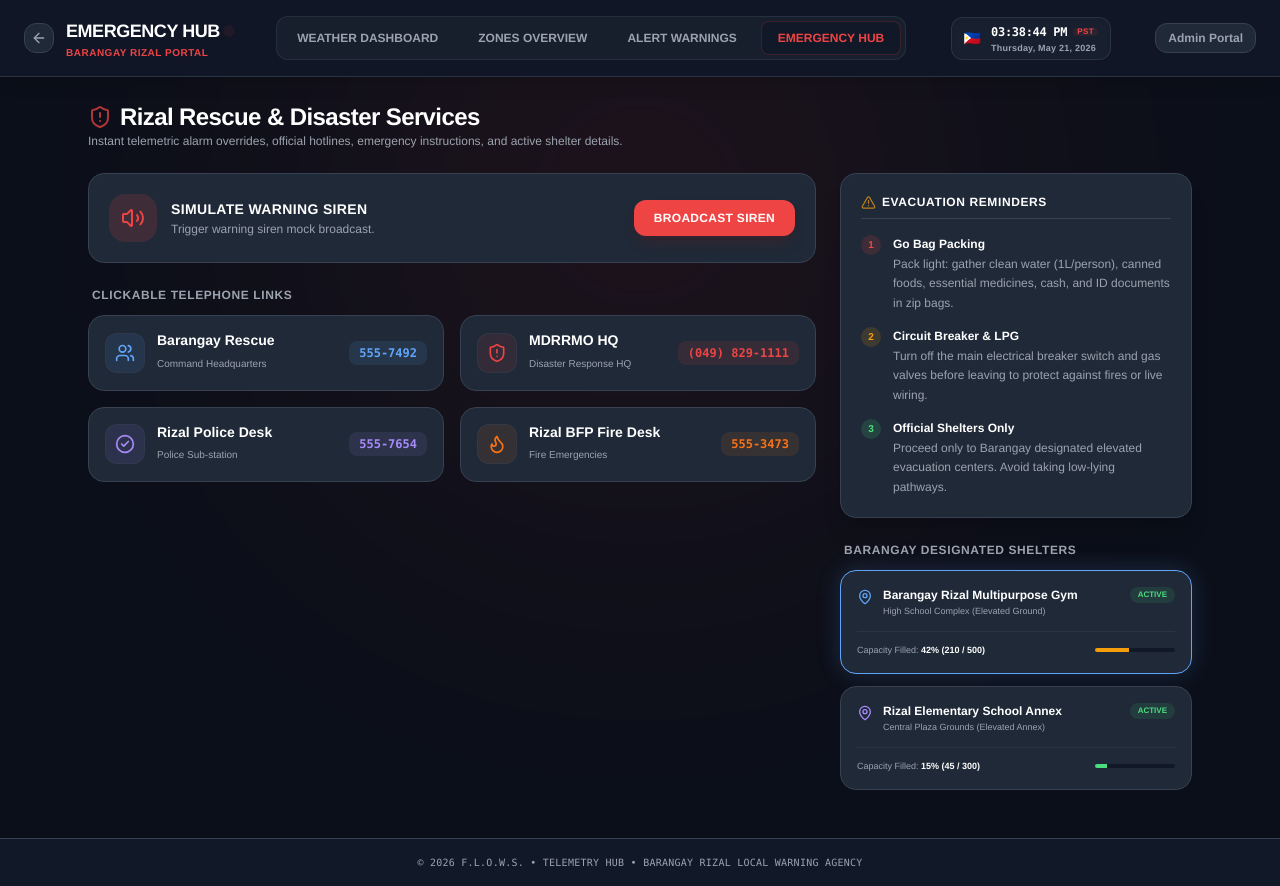
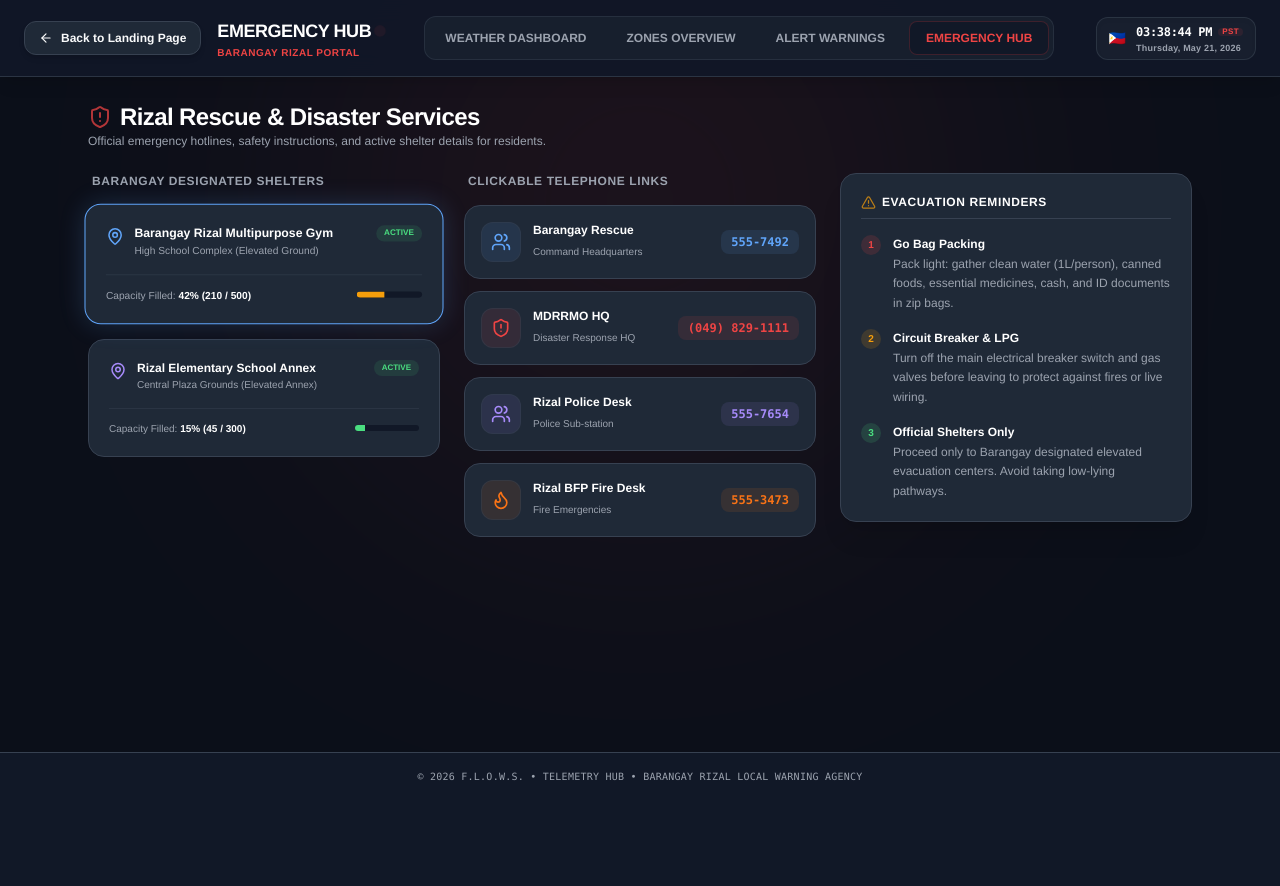
Before and after one commit to cpadrinao/flows-rainfallmonitoring-webapp, a Next.js app: page /emergency in a window 1280 px wide. After the commit the page ends 800 px from the top, so only its background shows below. Built offline with nearby package versions, Linux system fonts and the light colour scheme.

Commit message:
fixed some bugs and added some new touches

```diff
--- a/src/app/admin/dashboard/page.tsx
+++ b/src/app/admin/dashboard/page.tsx
@@ -65,7 +65,7 @@ export default function AdminDashboard() {
   }
 
   return (
-    <div className="bg-[#0b0f19] min-h-screen w-full text-[#F9FAFB] font-sans flex flex-col justify-between">
+    <div className="bg-[#0b0f19] min-h-screen w-full text-[#F9FAFB] font-sans flex flex-col justify-between animate-fade-in">
 
       {/* Dynamic Background Glows */}
       <div className="absolute w-[500px] h-[500px] rounded-full bg-[#60A5FA] blur-[150px] opacity-5 pointer-events-none -translate-y-20 left-10" />
--- a/src/app/admin/history/page.tsx
+++ b/src/app/admin/history/page.tsx
@@ -144,7 +144,7 @@ export default function RainfallHistory() {
   }
 
   return (
-    <div className="bg-[#0b0f19] min-h-screen w-full text-[#F9FAFB] font-sans flex flex-col justify-between relative overflow-x-hidden">
+    <div className="bg-[#0b0f19] min-h-screen w-full text-[#F9FAFB] font-sans flex flex-col justify-between relative overflow-x-hidden animate-fade-in">
 
       {/* Background glow */}
       <div className="absolute w-[500px] h-[500px] rounded-full bg-[#4ADE80] blur-[150px] opacity-5 pointer-events-none -translate-y-20 left-10" />
--- a/src/app/admin/login/page.tsx
+++ b/src/app/admin/login/page.tsx
@@ -51,9 +51,8 @@ export default function AdminLoginPage() {
       {/* Background glow effects */}
       <div className="absolute w-[500px] h-[500px] rounded-full bg-[#60A5FA] blur-[150px] opacity-5 pointer-events-none -translate-x-40" />
       <div className="absolute w-[450px] h-[450px] rounded-full bg-[#A78BFA] blur-[150px] opacity-5 pointer-events-none translate-x-40" />
-
       {/* Main card */}
-      <div className="w-full max-w-md bg-[#1F2937]/90 border border-[#374151] rounded-3xl p-8 shadow-2xl backdrop-blur-md relative z-10 weather-glow-blue">
+      <div className="w-full max-w-md bg-[#1F2937]/90 border border-[#374151] rounded-3xl p-8 shadow-2xl backdrop-blur-md relative z-10 weather-glow-blue animate-fade-in">
 
         {/* Back Link */}
         <div className="mb-6">
--- a/src/app/admin/zones/page.tsx
+++ b/src/app/admin/zones/page.tsx
@@ -175,9 +175,8 @@ export default function ZoneManagement() {
       </div>
     );
   }
-
   return (
-    <div className="bg-[#0b0f19] min-h-screen w-full text-[#F9FAFB] font-sans flex flex-col justify-between relative overflow-x-hidden">
+    <div className="bg-[#0b0f19] min-h-screen w-full text-[#F9FAFB] font-sans flex flex-col justify-between relative overflow-x-hidden animate-fade-in">
 
       {/* Background glow */}
       <div className="absolute w-[500px] h-[500px] rounded-full bg-[#60A5FA] blur-[150px] opacity-5 pointer-events-none -translate-y-20 left-10" />
--- a/src/app/emergency/page.tsx
+++ b/src/app/emergency/page.tsx
@@ -25,7 +25,6 @@ import {
 } from 'lucide-react';
 
 export default function EmergencyPage() {
-  const [sirenPlaying, setSirenPlaying] = useState(false);
   const [activeCenter, setActiveCenter] = useState('center-1');
 
   // Date & Time states in Philippine Time
@@ -57,10 +56,6 @@ export default function EmergencyPage() {
     return () => clearInterval(interval);
   }, []);
 
-  const toggleSiren = () => {
-    setSirenPlaying(!sirenPlaying);
-  };
-
   return (
     <div className="bg-[#0b0f19] min-h-screen w-full text-[#F9FAFB] font-sans flex flex-col justify-between relative overflow-x-hidden">
 
@@ -75,23 +70,20 @@ export default function EmergencyPage() {
           <div className="flex items-center gap-3">
             <Link
               href="/?view=gateway"
-              className="p-1.5 bg-[#1F2937] hover:bg-[#374151] border border-[#374151] rounded-xl text-[#9CA3AF] hover:text-white transition-colors"
-              title="Back to Gateway"
+              className="inline-flex items-center gap-2 px-3.5 py-2 bg-[#1F2937] hover:bg-[#253245] border border-[#374151] hover:border-[#60A5FA]/30 rounded-xl text-xs font-black text-[#F9FAFB] hover:text-white transition-all shadow-md group shrink-0"
+              title="Back to Landing Page"
             >
-              <ArrowLeft size={16} />
+              <ArrowLeft size={14} className="transform group-hover:-translate-x-0.5 transition-transform" />
+              <span>Back to Landing Page</span>
             </Link>
             <div>
-              <h1 className="text-lg font-black tracking-tight text-white flex items-center gap-1.5">
+              <h1 className="text-lg font-black tracking-tight text-white flex items-center gap-1.5 ml-1">
                 EMERGENCY HUB
                 <span className="w-1.5 h-1.5 bg-[#EF4444] rounded-full animate-ping"></span>
               </h1>
-              <p className="text-[10px] text-[#EF4444] font-bold tracking-wider uppercase">Barangay Rizal Portal</p>
+              <p className="text-[10px] text-[#EF4444] font-bold tracking-wider uppercase ml-1">Barangay Rizal Portal</p>
             </div>
           </div>
-
-          <Link href="/admin/login" className="text-[9px] font-black text-[#9CA3AF] hover:text-[#60A5FA] bg-[#1F2937] px-2.5 py-1.5 rounded-lg border border-[#374151] transition-colors md:hidden">
-            ADMIN PORTAL
-          </Link>
         </div>
 
         {/* DESKTOP INTEGRATED NAVIGATION TABS */}
@@ -133,10 +125,6 @@ export default function EmergencyPage() {
           </div>
         </div>
 
-        <Link href="/admin/login" className="hidden md:inline-flex text-xs font-black text-[#9CA3AF] hover:text-[#60A5FA] bg-[#1F2937] px-3 py-1.5 rounded-xl border border-[#374151] transition-colors">
-          Admin Portal
-        </Link>
-
       </header>
 
       {/* MAIN CONTAINER */}
@@ -149,151 +137,155 @@ export default function EmergencyPage() {
             Rizal Rescue & Disaster Services
           </h2>
           <p className="text-xs text-[#9CA3AF]">
-            Instant telemetric alarm overrides, official hotlines, emergency instructions, and active shelter details.
+            Official emergency hotlines, safety instructions, and active shelter details for residents.
           </p>
         </div>
 
-        {/* GRID LAYOUT: Web responsive double columns */}
-        <div className="grid grid-cols-1 md:grid-cols-3 gap-6">
+        {/* GRID LAYOUT: Perfectly balanced 3-column setup on desktop */}
+        <div className="grid grid-cols-1 md:grid-cols-3 gap-6 animate-fade-in">
 
-          {/* LEFT SECTION (Col Span 2 on Desktop): Sirens & Hotlines */}
-          <div className="md:col-span-2 space-y-6">
+          {/* COLUMN 1: Designated Evacuation Shelters */}
+          <div className="space-y-4">
+            <h3 className="text-xs font-black uppercase text-[#9CA3AF] tracking-wider ml-1">
+              Barangay Designated Shelters
+            </h3>
 
-            {/* Warning Siren Simulator (Wow Factor) */}
-            <div className={`p-5 rounded-2xl border transition-all duration-300 flex flex-col sm:flex-row items-center justify-between gap-4 ${
-              sirenPlaying
-                ? 'bg-[#EF4444]/20 border-[#EF4444] weather-glow-red animate-pulse'
-                : 'bg-[#1F2937] border-[#374151]'
-            }`}>
-              <div className="flex items-center gap-3.5 text-center sm:text-left">
-                <div className={`w-12 h-12 rounded-2xl flex items-center justify-center shrink-0 mx-auto sm:mx-0 ${
-                  sirenPlaying ? 'bg-[#EF4444] text-white animate-spin' : 'bg-[#EF4444]/15 text-[#EF4444]'
-                }`}>
-                  <Volume2 size={24} />
-                </div>
+            {/* Center 1 */}
+            <div
+              onClick={() => setActiveCenter('center-1')}
+              className={`bg-[#1F2937] border p-5 rounded-2xl cursor-pointer transition-all duration-300 ${
+                activeCenter === 'center-1' ? 'border-[#60A5FA] weather-glow-blue scale-[1.02]' : 'border-[#374151] hover:scale-[1.01]'
+              }`}
+            >
+              <div className="flex items-start justify-between">
+                <div className="flex gap-2.5">
+                  <MapPin size={18} className="text-[#60A5FA] mt-0.5" />
                   <div>
-                  <h3 className="text-sm font-black text-white uppercase tracking-wide">
-                    Simulate Warning Siren
-                  </h3>
-                  <p className="text-xs text-[#9CA3AF] mt-0.5 leading-snug">
-                    {sirenPlaying ? 'Broadcasting active emergency beacon to all nodes.' : 'Trigger warning siren mock broadcast.'}
-                  </p>
+                    <h4 className="text-xs font-black text-white">Barangay Rizal Multipurpose Gym</h4>
+                    <p className="text-[10px] text-[#9CA3AF] mt-0.5 leading-snug">High School Complex (Elevated Ground)</p>
                   </div>
                 </div>
-              <button
-                onClick={toggleSiren}
-                className={`w-full sm:w-auto px-5 py-2.5 rounded-xl text-xs font-black uppercase tracking-wide transition-colors ${
-                  sirenPlaying ? 'bg-[#111827] text-[#EF4444]' : 'bg-[#EF4444] text-white hover:bg-[#EF4444]/80 shadow-lg shadow-red-900/20'
+                <span className="text-[8px] font-black text-[#4ADE80] bg-[#4ADE80]/10 px-2 py-0.5 rounded-full shrink-0">ACTIVE</span>
+              </div>
+              <div className="mt-4 pt-3 border-t border-[#374151]/50 flex justify-between items-center text-[10px] text-[#9CA3AF]">
+                <span>Capacity Filled: <strong className="text-white">42% (210 / 500)</strong></span>
+                <div className="w-16 bg-[#111827] rounded-full h-1.5 overflow-hidden">
+                  <div className="bg-[#F59E0B] h-full" style={{ width: '42%' }} />
+                </div>
+              </div>
+            </div>
+
+            {/* Center 2 */}
+            <div
+              onClick={() => setActiveCenter('center-2')}
+              className={`bg-[#1F2937] border p-5 rounded-2xl cursor-pointer transition-all duration-300 ${
+                activeCenter === 'center-2' ? 'border-[#60A5FA] weather-glow-blue scale-[1.02]' : 'border-[#374151] hover:scale-[1.01]'
               }`}
             >
-                {sirenPlaying ? 'Silence Alarm' : 'Broadcast Siren'}
-              </button>
+              <div className="flex items-start justify-between">
+                <div className="flex gap-2.5">
+                  <MapPin size={18} className="text-[#A78BFA] mt-0.5" />
+                  <div>
+                    <h4 className="text-xs font-black text-white">Rizal Elementary School Annex</h4>
+                    <p className="text-[10px] text-[#9CA3AF] mt-0.5 leading-snug">Central Plaza Grounds (Elevated Annex)</p>
+                  </div>
+                </div>
+                <span className="text-[8px] font-black text-[#4ADE80] bg-[#4ADE80]/10 px-2 py-0.5 rounded-full shrink-0">ACTIVE</span>
+              </div>
+              <div className="mt-4 pt-3 border-t border-[#374151]/50 flex justify-between items-center text-[10px] text-[#9CA3AF]">
+                <span>Capacity Filled: <strong className="text-white">15% (45 / 300)</strong></span>
+                <div className="w-16 bg-[#111827] rounded-full h-1.5 overflow-hidden">
+                  <div className="bg-[#4ADE80] h-full" style={{ width: '15%' }} />
+                </div>
+              </div>
+            </div>
           </div>
 
-            {/* Clickable Quick-Dial Hotlines */}
-            <div className="space-y-3">
+          {/* COLUMN 2: Clickable Quick-Dial Hotlines */}
+          <div className="space-y-4">
             <h3 className="text-xs font-black uppercase text-[#9CA3AF] tracking-wider ml-1">
               Clickable Telephone Links
             </h3>
 
-              <div className="grid grid-cols-1 sm:grid-cols-2 gap-4">
-
+            <div className="flex flex-col gap-3">
               {/* Hot Card 1 */}
               <a
                 href="tel:5557492"
-                  className="bg-[#1F2937] hover:bg-[#253245] border border-[#374151] hover:border-[#60A5FA]/40 p-4 rounded-2xl flex items-center justify-between transition-all group"
-                  onClick={(e) => {
-                    // Simulated visual dialer trigger
-                    console.log("Dialing...");
-                  }}
+                className="bg-[#1F2937] hover:bg-[#253245] border border-[#374151] hover:border-[#60A5FA]/40 p-4 rounded-2xl flex items-center justify-between transition-all duration-300 group"
               >
                 <div className="flex items-center gap-3">
-                    <div className="w-10 h-10 rounded-xl bg-[#60A5FA]/10 flex items-center justify-center text-[#60A5FA] border border-[#374151]/50">
+                  <div className="w-10 h-10 rounded-xl bg-[#60A5FA]/10 flex items-center justify-center text-[#60A5FA] border border-[#374151]/50 group-hover:scale-105 transition-transform">
                     <Users size={20} />
                   </div>
                   <div>
-                      <h4 className="text-sm font-black text-white leading-tight">Barangay Rescue</h4>
+                    <h4 className="text-xs font-black text-white leading-tight">Barangay Rescue</h4>
                     <span className="text-[10px] text-[#9CA3AF]">Command Headquarters</span>
                   </div>
                 </div>
-                  <div className="text-right">
-                    <span className="text-xs font-bold text-[#60A5FA] font-mono bg-[#60A5FA]/10 py-1 px-2.5 rounded-lg block">555-7492</span>
-                  </div>
+                <span className="text-xs font-bold text-[#60A5FA] font-mono bg-[#60A5FA]/10 py-1 px-2.5 rounded-lg">555-7492</span>
               </a>
 
               {/* Hot Card 2 */}
               <a
                 href="tel:0498291111"
-                  className="bg-[#1F2937] hover:bg-[#253245] border border-[#374151] hover:border-[#EF4444]/40 p-4 rounded-2xl flex items-center justify-between transition-all group"
+                className="bg-[#1F2937] hover:bg-[#253245] border border-[#374151] hover:border-[#EF4444]/40 p-4 rounded-2xl flex items-center justify-between transition-all duration-300 group"
               >
                 <div className="flex items-center gap-3">
-                    <div className="w-10 h-10 rounded-xl bg-[#EF4444]/10 flex items-center justify-center text-[#EF4444] border border-[#374151]/50">
+                  <div className="w-10 h-10 rounded-xl bg-[#EF4444]/10 flex items-center justify-center text-[#EF4444] border border-[#374151]/50 group-hover:scale-105 transition-transform">
                     <ShieldAlert size={20} />
                   </div>
                   <div>
-                      <h4 className="text-sm font-black text-white leading-tight">MDRRMO HQ</h4>
+                    <h4 className="text-xs font-black text-white leading-tight">MDRRMO HQ</h4>
                     <span className="text-[10px] text-[#9CA3AF]">Disaster Response HQ</span>
                   </div>
                 </div>
-                  <div className="text-right">
-                    <span className="text-xs font-bold text-[#EF4444] font-mono bg-[#EF4444]/10 py-1 px-2.5 rounded-lg block">(049) 829-1111</span>
-                  </div>
+                <span className="text-xs font-bold text-[#EF4444] font-mono bg-[#EF4444]/10 py-1 px-2.5 rounded-lg">(049) 829-1111</span>
               </a>
 
               {/* Hot Card 3 */}
               <a
                 href="tel:5557654"
-                  className="bg-[#1F2937] hover:bg-[#253245] border border-[#374151] p-4 rounded-2xl flex items-center justify-between group"
+                className="bg-[#1F2937] hover:bg-[#253245] border border-[#374151] hover:border-[#A78BFA]/40 p-4 rounded-2xl flex items-center justify-between transition-all duration-300 group"
               >
                 <div className="flex items-center gap-3">
-                    <div className="w-10 h-10 rounded-xl bg-[#A78BFA]/10 flex items-center justify-center text-[#A78BFA] border border-[#374151]/50">
-                      <CheckCircle2 size={20} />
+                  <div className="w-10 h-10 rounded-xl bg-[#A78BFA]/10 flex items-center justify-center text-[#A78BFA] border border-[#374151]/50 group-hover:scale-105 transition-transform">
+                    <Users size={20} />
                   </div>
                   <div>
-                      <h4 className="text-sm font-black text-white leading-tight">Rizal Police Desk</h4>
+                    <h4 className="text-xs font-black text-white leading-tight">Rizal Police Desk</h4>
                     <span className="text-[10px] text-[#9CA3AF]">Police Sub-station</span>
                   </div>
                 </div>
-                  <div className="text-right">
-                    <span className="text-xs font-bold text-[#A78BFA] font-mono bg-[#A78BFA]/10 py-1 px-2.5 rounded-lg block">555-7654</span>
-                  </div>
+                <span className="text-xs font-bold text-[#A78BFA] font-mono bg-[#A78BFA]/10 py-1 px-2.5 rounded-lg">555-7654</span>
               </a>
 
               {/* Hot Card 4 */}
               <a
                 href="tel:5553473"
-                  className="bg-[#1F2937] hover:bg-[#253245] border border-[#374151] p-4 rounded-2xl flex items-center justify-between group"
+                className="bg-[#1F2937] hover:bg-[#253245] border border-[#374151] hover:border-[#F97316]/40 p-4 rounded-2xl flex items-center justify-between transition-all duration-300 group"
               >
                 <div className="flex items-center gap-3">
-                    <div className="w-10 h-10 rounded-xl bg-[#F97316]/10 flex items-center justify-center text-[#F97316] border border-[#374151]/50">
+                  <div className="w-10 h-10 rounded-xl bg-[#F97316]/10 flex items-center justify-center text-[#F97316] border border-[#374151]/50 group-hover:scale-105 transition-transform">
                     <Flame size={20} />
                   </div>
                   <div>
-                      <h4 className="text-sm font-black text-white leading-tight">Rizal BFP Fire Desk</h4>
+                    <h4 className="text-xs font-black text-white leading-tight">Rizal BFP Fire Desk</h4>
                     <span className="text-[10px] text-[#9CA3AF]">Fire Emergencies</span>
                   </div>
                 </div>
-                  <div className="text-right">
-                    <span className="text-xs font-bold text-[#F97316] font-mono bg-[#F97316]/10 py-1 px-2.5 rounded-lg block">555-3473</span>
-                  </div>
+                <span className="text-xs font-bold text-[#F97316] font-mono bg-[#F97316]/10 py-1 px-2.5 rounded-lg">555-3473</span>
               </a>
-
             </div>
           </div>
 
-          </div>
-
-          {/* RIGHT SECTION (Col Span 1): Reminders & Centers */}
-          <div className="space-y-6">
-
-            {/* Evacuation Reminders & Checklists */}
-            <div className="bg-[#1F2937] border border-[#374151] rounded-2xl p-5 space-y-4 shadow-xl">
+          {/* COLUMN 3: Evacuation Reminders and checklists */}
+          <div className="bg-[#1F2937] border border-[#374151] rounded-2xl p-5 space-y-4 shadow-xl h-fit">
             <h3 className="text-xs font-black uppercase text-white tracking-wider pb-2 border-b border-[#374151] flex items-center gap-1.5">
               <AlertTriangle size={15} className="text-[#F59E0B] animate-pulse" />
               Evacuation Reminders
             </h3>
 
-              <div className="space-y-3.5 text-xs leading-relaxed">
+            <div className="space-y-4 text-xs leading-relaxed">
               <div className="flex gap-3">
                 <span className="w-5 h-5 rounded-full bg-[#EF4444]/15 flex items-center justify-center text-[#EF4444] font-bold text-[10px] shrink-0">1</span>
                 <div>
@@ -318,66 +310,6 @@ export default function EmergencyPage() {
                 </div>
               </div>
             </div>
-            </div>
-
-            {/* Evacuation Centers Info */}
-            <div className="space-y-3">
-              <h3 className="text-xs font-black uppercase text-[#9CA3AF] tracking-wider ml-1">
-                Barangay Designated Shelters
-              </h3>
-
-              {/* Center 1 */}
-              <div
-                onClick={() => setActiveCenter('center-1')}
-                className={`bg-[#1F2937] border p-4 rounded-2xl cursor-pointer transition-all ${
-                  activeCenter === 'center-1' ? 'border-[#60A5FA] weather-glow-blue' : 'border-[#374151]'
-                }`}
-              >
-                <div className="flex items-start justify-between">
-                  <div className="flex gap-2.5">
-                    <MapPin size={16} className="text-[#60A5FA] mt-0.5" />
-                    <div>
-                      <h4 className="text-xs font-black text-white">Barangay Rizal Multipurpose Gym</h4>
-                      <p className="text-[9px] text-[#9CA3AF] mt-0.5">High School Complex (Elevated Ground)</p>
-                    </div>
-                  </div>
-                  <span className="text-[8px] font-black text-[#4ADE80] bg-[#4ADE80]/10 px-2 py-0.5 rounded-full">ACTIVE</span>
-                </div>
-                <div className="mt-3 pt-3 border-t border-[#374151]/50 flex justify-between items-center text-[9px] text-[#9CA3AF]">
-                  <span>Capacity Filled: <strong className="text-white">42% (210 / 500)</strong></span>
-                  <div className="w-20 bg-[#111827] rounded-full h-1 overflow-hidden">
-                    <div className="bg-[#F59E0B] h-full" style={{ width: '42%' }} />
-                  </div>
-                </div>
-              </div>
-
-              {/* Center 2 */}
-              <div
-                onClick={() => setActiveCenter('center-2')}
-                className={`bg-[#1F2937] border p-4 rounded-2xl cursor-pointer transition-all ${
-                  activeCenter === 'center-2' ? 'border-[#60A5FA] weather-glow-blue' : 'border-[#374151]'
-                }`}
-              >
-                <div className="flex items-start justify-between">
-                  <div className="flex gap-2.5">
-                    <MapPin size={16} className="text-[#A78BFA] mt-0.5" />
-                    <div>
-                      <h4 className="text-xs font-black text-white">Rizal Elementary School Annex</h4>
-                      <p className="text-[9px] text-[#9CA3AF] mt-0.5">Central Plaza Grounds (Elevated Annex)</p>
-                    </div>
-                  </div>
-                  <span className="text-[8px] font-black text-[#4ADE80] bg-[#4ADE80]/10 px-2 py-0.5 rounded-full">ACTIVE</span>
-                </div>
-                <div className="mt-3 pt-3 border-t border-[#374151]/50 flex justify-between items-center text-[9px] text-[#9CA3AF]">
-                  <span>Capacity Filled: <strong className="text-white">15% (45 / 300)</strong></span>
-                  <div className="w-20 bg-[#111827] rounded-full h-1 overflow-hidden">
-                    <div className="bg-[#4ADE80] h-full" style={{ width: '15%' }} />
-                  </div>
-                </div>
-              </div>
-
-            </div>
-
           </div>
 
         </div>
--- a/src/app/globals.css
+++ b/src/app/globals.css
@@ -108,3 +108,34 @@ body {
 .animate-wave-slow {
   animation: wave 4s ease-in-out infinite;
 }
+
+/* Premium Page and Tab Transition Animations */
+@keyframes fadeIn {
+  from {
+    opacity: 0;
+    transform: translateY(8px);
+  }
+  to {
+    opacity: 1;
+    transform: translateY(0);
+  }
+}
+
+.animate-fade-in {
+  animation: fadeIn 0.4s cubic-bezier(0.16, 1, 0.3, 1) forwards;
+}
+
+@keyframes slideLeft {
+  from {
+    opacity: 0;
+    transform: translateX(12px);
+  }
+  to {
+    opacity: 1;
+    transform: translateX(0);
+  }
+}
+
+.animate-slide-left {
+  animation: slideLeft 0.3s cubic-bezier(0.16, 1, 0.3, 1) forwards;
+}
```
Also changed, not shown: src/app/page.tsx (+71 -72 lines), recordedprompts.txt, src/app/img/FlowsLogo.png (added). Lines whose indentation alone changed are shown as unchanged.
